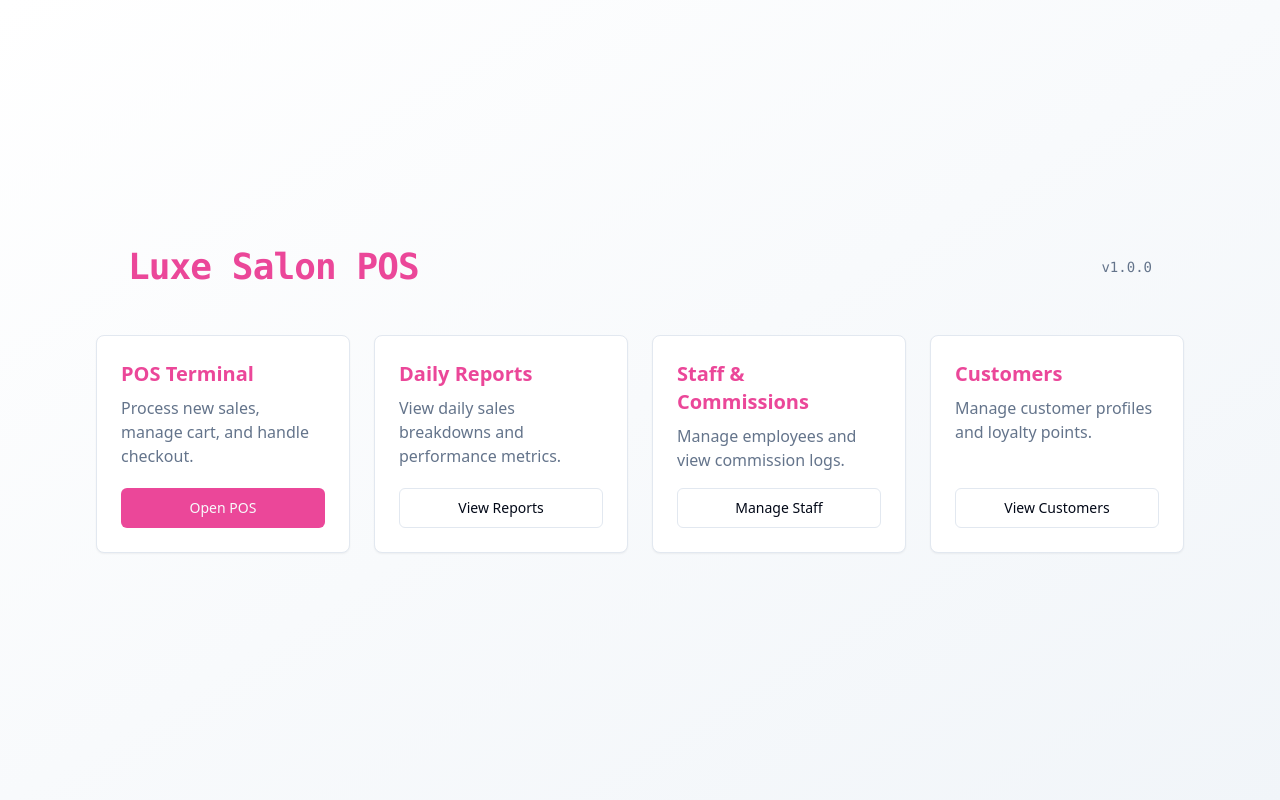
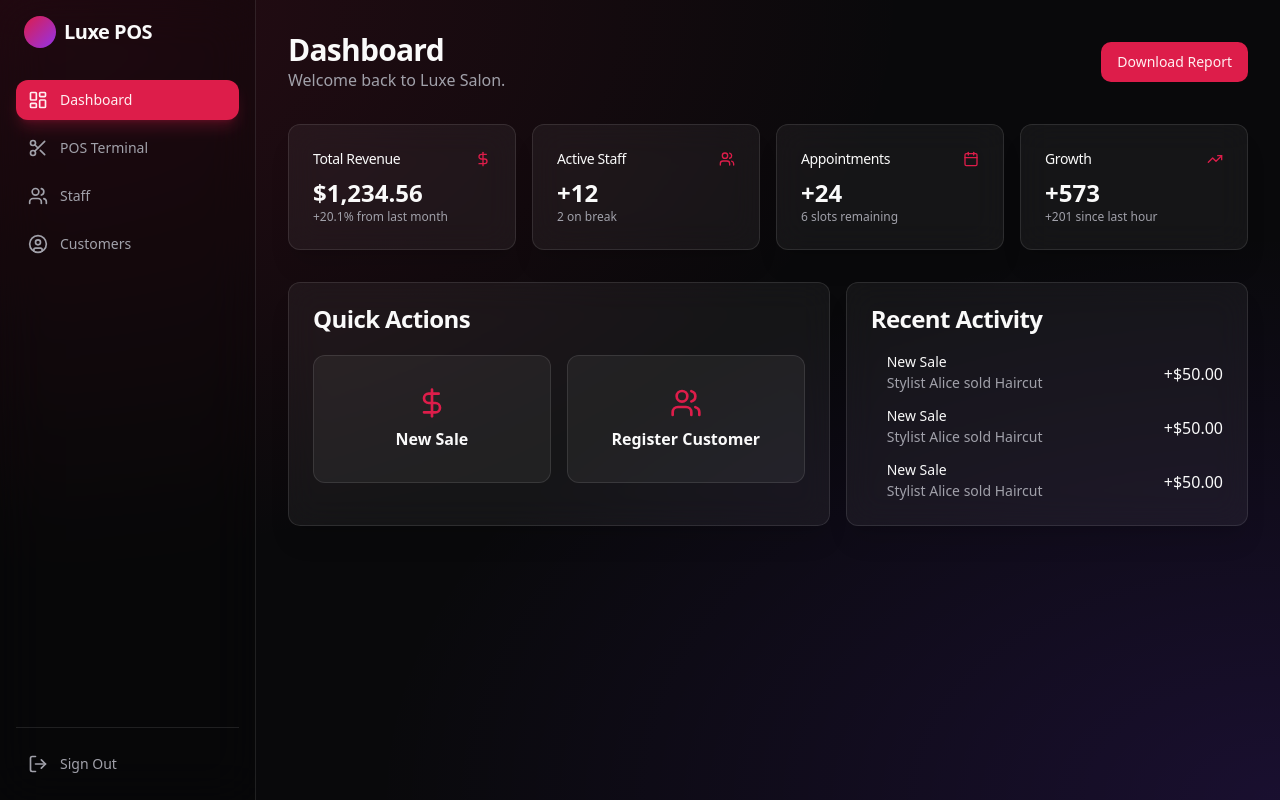
Before and after one commit to makhammorestudio-netizen/HO---POS, a Next.js app: page / in a window 1280 px wide. Built offline with nearby package versions, Linux system fonts and the light colour scheme.

Commit message:
Feat: UI Redesign - Dark Theme, Sidebar, Dashboard

```diff
--- a/app/globals.css
+++ b/app/globals.css
@@ -4,65 +4,37 @@
 
 @layer base {
   :root {
-    --background: 0 0% 100%;
-    --foreground: 222.2 84% 4.9%;
+    /* Premium Dark Theme Variables */
+    --background: 240 10% 3.9%;
+    --foreground: 0 0% 98%;
 
-    --card: 0 0% 100%;
-    --card-foreground: 222.2 84% 4.9%;
+    --card: 240 10% 3.9%;
+    --card-foreground: 0 0% 98%;
 
-    --popover: 0 0% 100%;
-    --popover-foreground: 222.2 84% 4.9%;
+    --popover: 240 10% 3.9%;
+    --popover-foreground: 0 0% 98%;
 
-    --primary: 330 80% 60%; /* Pinkish for Salon */
-    --primary-foreground: 210 40% 98%;
+    /* Rose Gold Primary */
+    --primary: 346 77% 49%;
+    --primary-foreground: 355 100% 97%;
 
-    --secondary: 210 40% 96.1%;
-    --secondary-foreground: 222.2 47.4% 11.2%;
+    --secondary: 240 3.7% 15.9%;
+    --secondary-foreground: 0 0% 98%;
 
-    --muted: 210 40% 96.1%;
-    --muted-foreground: 215.4 16.3% 46.9%;
+    --muted: 240 3.7% 15.9%;
+    --muted-foreground: 240 5% 64.9%;
 
-    --accent: 210 40% 96.1%;
-    --accent-foreground: 222.2 47.4% 11.2%;
-
-    --destructive: 0 84.2% 60.2%;
-    --destructive-foreground: 210 40% 98%;
-
-    --border: 214.3 31.8% 91.4%;
-    --input: 214.3 31.8% 91.4%;
-    --ring: 222.2 84% 4.9%;
-
-    --radius: 0.5rem;
-  }
-
-  .dark {
-    --background: 222.2 84% 4.9%;
-    --foreground: 210 40% 98%;
-
-    --card: 222.2 84% 4.9%;
-    --card-foreground: 210 40% 98%;
-
-    --popover: 222.2 84% 4.9%;
-    --popover-foreground: 210 40% 98%;
-
-    --primary: 330 80% 60%;
-    --primary-foreground: 222.2 47.4% 11.2%;
-
-    --secondary: 217.2 32.6% 17.5%;
-    --secondary-foreground: 210 40% 98%;
-
-    --muted: 217.2 32.6% 17.5%;
-    --muted-foreground: 215 20.2% 65.1%;
-
-    --accent: 217.2 32.6% 17.5%;
-    --accent-foreground: 210 40% 98%;
+    --accent: 240 3.7% 15.9%;
+    --accent-foreground: 0 0% 98%;
 
     --destructive: 0 62.8% 30.6%;
-    --destructive-foreground: 210 40% 98%;
+    --destructive-foreground: 0 0% 98%;
 
-    --border: 217.2 32.6% 17.5%;
-    --input: 217.2 32.6% 17.5%;
-    --ring: 212.7 26.8% 83.9%;
+    --border: 240 3.7% 15.9%;
+    --input: 240 3.7% 15.9%;
+    --ring: 346 77% 49%;
+
+    --radius: 0.75rem;
   }
 }
 
@@ -70,7 +42,23 @@
   * {
     @apply border-border;
   }
+
   body {
     @apply bg-background text-foreground;
+    /* Subtle gradient background */
+    background-image: radial-gradient(at 0% 0%, hsla(346, 77%, 49%, 0.15) 0px, transparent 50%),
+      radial-gradient(at 100% 100%, hsla(260, 100%, 60%, 0.15) 0px, transparent 50%);
+    background-attachment: fixed;
   }
 }
+
+/* Glassmorphism Utilities */
+@layer utilities {
+  .glass {
+    @apply bg-white/5 backdrop-blur-lg border border-white/10 shadow-xl;
+  }
+
+  .glass-hover {
+    @apply hover:bg-white/10 transition-all duration-300;
+  }
+}
--- a/app/layout.tsx
+++ b/app/layout.tsx
@@ -2,6 +2,7 @@ import type { Metadata } from "next";
 import { Inter } from "next/font/google";
 import "./globals.css";
 import { cn } from "@/lib/utils";
+import { Sidebar } from "@/components/layout/sidebar";
 
 const inter = Inter({ subsets: ["latin"], variable: "--font-sans" });
 
@@ -16,11 +17,16 @@ export default function RootLayout({
     children: React.ReactNode;
 }>) {
     return (
-        <html lang="en">
+        <html lang="en" className="dark">
             <body className={cn(
-                "min-h-screen bg-background font-sans antialiased",
+                "min-h-screen bg-background font-sans antialiased flex overflow-hidden",
                 inter.variable
-            )}>{children}</body>
+            )}>
+                <Sidebar />
+                <main className="flex-1 overflow-y-auto p-8">
+                    {children}
+                </main>
+            </body>
         </html>
     );
 }
--- a/app/page.tsx
+++ b/app/page.tsx
@@ -1,53 +1,108 @@
 import { Button } from "@/components/ui/button";
+import { Card, CardContent, CardHeader, CardTitle } from "@/components/ui/card";
+import { DollarSign, Users, TrendingUp, Calendar } from "lucide-react";
 import Link from "next/link";
 
 export default function Home() {
     return (
-        <main className="flex min-h-screen flex-col items-center justify-center p-24 bg-gradient-to-br from-background to-secondary">
-            <div className="z-10 max-w-5xl w-full items-center justify-between font-mono text-sm lg:flex mb-12">
-                <h1 className="text-4xl font-bold tracking-tight text-primary">
-                    Luxe Salon POS
-                </h1>
-                <div className="text-muted-foreground">v1.0.0</div>
+        <div className="space-y-8">
+            <div className="flex items-center justify-between">
+                <div>
+                    <h2 className="text-3xl font-bold tracking-tight">Dashboard</h2>
+                    <p className="text-muted-foreground">Welcome back to Luxe Salon.</p>
+                </div>
+                <div className="flex items-center gap-2">
+                    <Button>Download Report</Button>
+                </div>
             </div>
 
-            <div className="grid grid-cols-1 gap-6 sm:grid-cols-2 lg:grid-cols-4 w-full max-w-6xl">
-                {/* POS Card */}
-                <div className="p-6 border rounded-lg bg-card shadow-sm hover:shadow-md transition-all flex flex-col">
-                    <h2 className="text-xl font-semibold mb-2 text-primary">POS Terminal</h2>
-                    <p className="text-muted-foreground mb-4 flex-1">Process new sales, manage cart, and handle checkout.</p>
-                    <Link href="/pos" className="w-full">
-                        <Button className="w-full">Open POS</Button>
-                    </Link>
-                </div>
+            {/* Stats Grid */}
+            <div className="grid gap-4 md:grid-cols-2 lg:grid-cols-4">
+                <Card className="glass border-0">
+                    <CardHeader className="flex flex-row items-center justify-between space-y-0 pb-2">
+                        <CardTitle className="text-sm font-medium">Total Revenue</CardTitle>
+                        <DollarSign className="h-4 w-4 text-primary" />
+                    </CardHeader>
+                    <CardContent>
+                        <div className="text-2xl font-bold">$1,234.56</div>
+                        <p className="text-xs text-muted-foreground">+20.1% from last month</p>
+                    </CardContent>
+                </Card>
+                <Card className="glass border-0">
+                    <CardHeader className="flex flex-row items-center justify-between space-y-0 pb-2">
+                        <CardTitle className="text-sm font-medium">Active Staff</CardTitle>
+                        <Users className="h-4 w-4 text-primary" />
+                    </CardHeader>
+                    <CardContent>
+                        <div className="text-2xl font-bold">+12</div>
+                        <p className="text-xs text-muted-foreground">2 on break</p>
+                    </CardContent>
+                </Card>
+                <Card className="glass border-0">
+                    <CardHeader className="flex flex-row items-center justify-between space-y-0 pb-2">
+                        <CardTitle className="text-sm font-medium">Appointments</CardTitle>
+                        <Calendar className="h-4 w-4 text-primary" />
+                    </CardHeader>
+                    <CardContent>
+                        <div className="text-2xl font-bold">+24</div>
+                        <p className="text-xs text-muted-foreground">6 slots remaining</p>
+                    </CardContent>
+                </Card>
+                <Card className="glass border-0">
+                    <CardHeader className="flex flex-row items-center justify-between space-y-0 pb-2">
+                        <CardTitle className="text-sm font-medium">Growth</CardTitle>
+                        <TrendingUp className="h-4 w-4 text-primary" />
+                    </CardHeader>
+                    <CardContent>
+                        <div className="text-2xl font-bold">+573</div>
+                        <p className="text-xs text-muted-foreground">+201 since last hour</p>
+                    </CardContent>
+                </Card>
+            </div>
 
-                {/* Reports Card */}
-                <div className="p-6 border rounded-lg bg-card shadow-sm hover:shadow-md transition-all flex flex-col">
-                    <h2 className="text-xl font-semibold mb-2 text-primary">Daily Reports</h2>
-                    <p className="text-muted-foreground mb-4 flex-1">View daily sales breakdowns and performance metrics.</p>
-                    <Link href="/reports" className="w-full">
-                        <Button variant="outline" className="w-full">View Reports</Button>
-                    </Link>
-                </div>
+            {/* Quick Actions */}
+            <div className="grid gap-4 md:grid-cols-2 lg:grid-cols-7">
+                <Card className="col-span-4 glass border-0">
+                    <CardHeader>
+                        <CardTitle>Quick Actions</CardTitle>
+                    </CardHeader>
+                    <CardContent className="grid gap-4 md:grid-cols-2">
+                        <Link href="/pos">
+                            <div className="flex flex-col items-center justify-center p-6 rounded-xl bg-white/5 hover:bg-primary/20 transition-all cursor-pointer border border-white/10 h-32">
+                                <DollarSign className="h-8 w-8 mb-2 text-primary" />
+                                <span className="font-semibold">New Sale</span>
+                            </div>
+                        </Link>
+                        <Link href="/customers">
+                            <div className="flex flex-col items-center justify-center p-6 rounded-xl bg-white/5 hover:bg-primary/20 transition-all cursor-pointer border border-white/10 h-32">
+                                <Users className="h-8 w-8 mb-2 text-primary" />
+                                <span className="font-semibold">Register Customer</span>
+                            </div>
+                        </Link>
+                    </CardContent>
+                </Card>
 
-                {/* Staff Card */}
-                <div className="p-6 border rounded-lg bg-card shadow-sm hover:shadow-md transition-all flex flex-col">
-                    <h2 className="text-xl font-semibold mb-2 text-primary">Staff & Commissions</h2>
-                    <p className="text-muted-foreground mb-4 flex-1">Manage employees and view commission logs.</p>
-                    <Link href="/staff" className="w-full">
-                        <Button variant="outline" className="w-full">Manage Staff</Button>
-                    </Link>
-                </div>
-
-                {/* Customers Card */}
-                <div className="p-6 border rounded-lg bg-card shadow-sm hover:shadow-md transition-all flex flex-col">
-                    <h2 className="text-xl font-semibold mb-2 text-primary">Customers</h2>
-                    <p className="text-muted-foreground mb-4 flex-1">Manage customer profiles and loyalty points.</p>
-                    <Link href="/customers" className="w-full">
-                        <Button variant="outline" className="w-full">View Customers</Button>
-                    </Link>
-                </div>
+                <Card className="col-span-3 glass border-0">
+                    <CardHeader>
+                        <CardTitle>Recent Activity</CardTitle>
+                    </CardHeader>
+                    <CardContent>
+                        <div className="space-y-4">
+                            {[1, 2, 3].map(i => (
+                                <div key={i} className="flex items-center">
+                                    <div className="ml-4 space-y-1">
+                                        <p className="text-sm font-medium leading-none">New Sale</p>
+                                        <p className="text-sm text-muted-foreground">
+                                            Stylist Alice sold Haircut
+                                        </p>
+                                    </div>
+                                    <div className="ml-auto font-medium">+$50.00</div>
+                                </div>
+                            ))}
+                        </div>
+                    </CardContent>
+                </Card>
             </div>
-        </main>
+        </div>
     );
 }
--- /dev/null
+++ b/components/layout/sidebar.tsx
@@ -0,0 +1,56 @@
+"use client";
+
+import Link from "next/link";
+import { usePathname } from "next/navigation";
+import { cn } from "@/lib/utils";
+import { LayoutDashboard, Scissors, Users, UserCircle, LogOut } from "lucide-react";
+
+const navItems = [
+    { href: "/", label: "Dashboard", icon: LayoutDashboard },
+    { href: "/pos", label: "POS Terminal", icon: Scissors },
+    { href: "/staff", label: "Staff", icon: Users },
+    { href: "/customers", label: "Customers", icon: UserCircle },
+];
+
+export function Sidebar() {
+    const pathname = usePathname();
+
+    return (
+        <div className="flex h-screen w-64 flex-col justify-between border-r border-white/10 bg-black/20 backdrop-blur-xl p-4">
+            <div>
+                <div className="mb-8 flex items-center gap-2 px-2">
+                    <div className="h-8 w-8 rounded-full bg-gradient-to-br from-primary to-purple-600" />
+                    <span className="text-xl font-bold tracking-tight">Luxe POS</span>
+                </div>
+
+                <nav className="space-y-2">
+                    {navItems.map((item) => {
+                        const isActive = pathname === item.href;
+                        return (
+                            <Link
+                                key={item.href}
+                                href={item.href}
+                                className={cn(
+                                    "flex items-center gap-3 rounded-lg px-3 py-2.5 text-sm font-medium transition-all",
+                                    isActive
+                                        ? "bg-primary text-primary-foreground shadow-lg shadow-primary/25"
+                                        : "text-muted-foreground hover:bg-white/5 hover:text-foreground"
+                                )}
+                            >
+                                <item.icon className="h-5 w-5" />
+                                {item.label}
+                            </Link>
+                        );
+                    })}
+                </nav>
+            </div>
+
+            <div className="border-t border-white/10 pt-4">
+                <button className="flex w-full items-center gap-3 rounded-lg px-3 py-2.5 text-sm font-medium text-muted-foreground hover:bg-white/5 hover:text-foreground transition-all">
+                    <LogOut className="h-5 w-5" />
+                    Sign Out
+                </button>
+            </div>
+        </div>
+    );
+}
--- /dev/null
+++ b/postcss.config.js
@@ -0,0 +1,6 @@
+module.exports = {
+    plugins: {
+        tailwindcss: {},
+        autoprefixer: {},
+    },
+};
```
